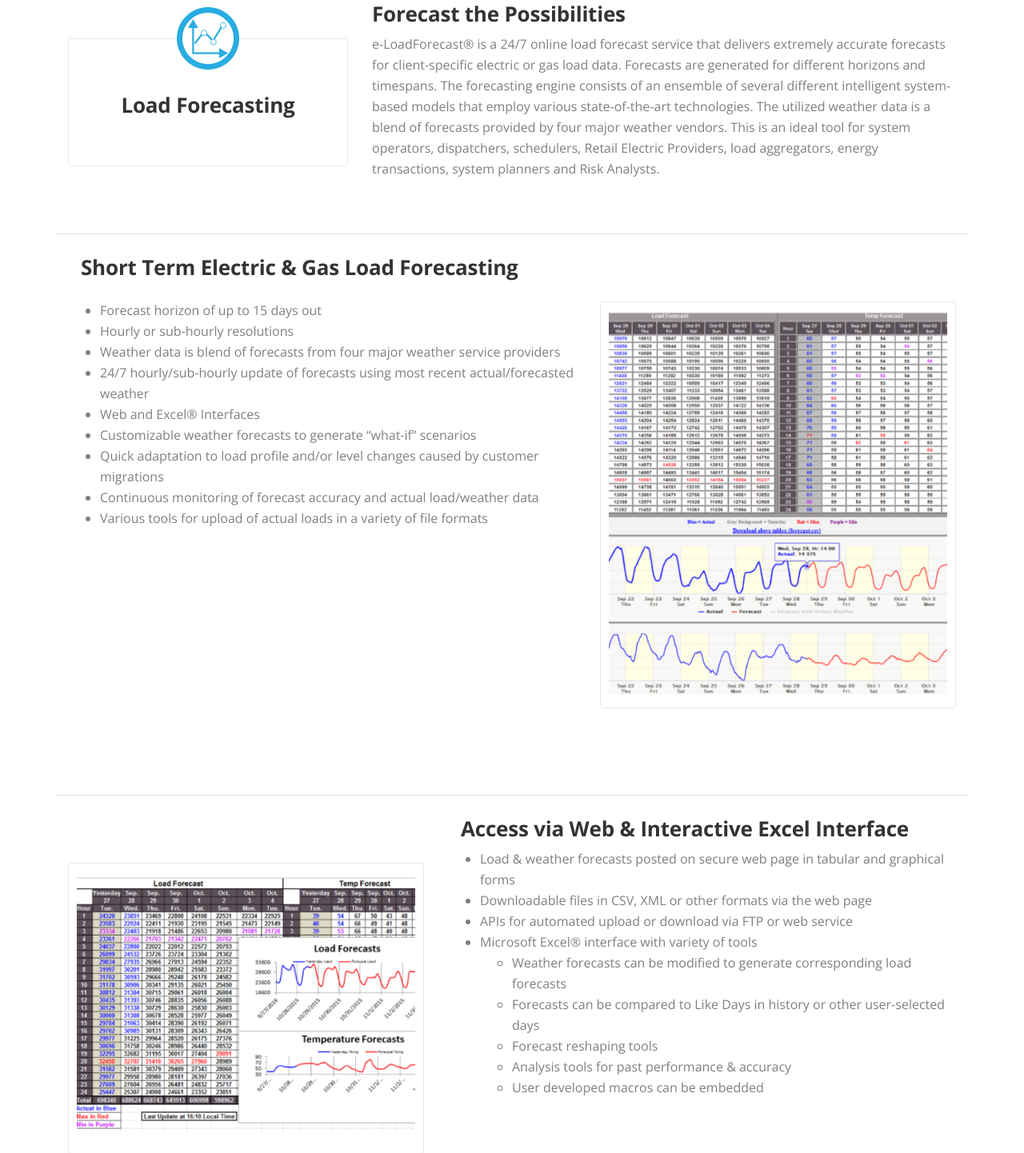
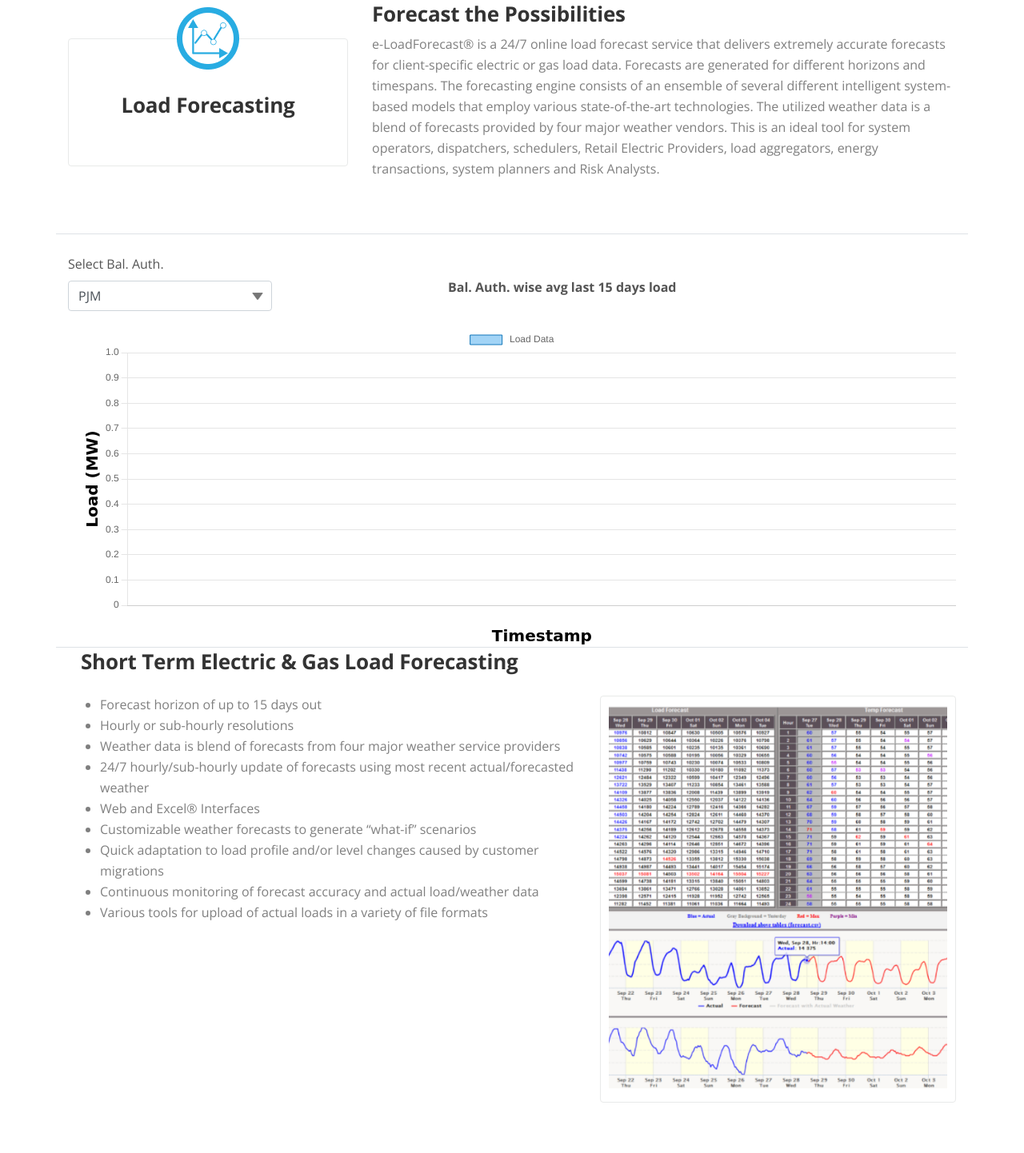
Before and after one commit to git-akratech/foreqast-new, a Flask app: template templates/landing/lord.html in a window 1280 px wide. Shown: the part 312-1754 px from the top of the page at 80% size. Run offline with Flask 2, Linux system fonts and the light colour scheme; the template is opened without the code that fills it, so the values that code supplies are empty; some libraries are stand-ins or nearby versions.

Commit message:
Foreqast- Added bar graph

```diff
--- a/main.py
+++ b/main.py
@@ -16,11 +16,14 @@
 		fin = open('modules/landing/web/landing.py', 'r')
 		landing_web_landing = fin.read()
 
+		fin = open('modules/load_data/common/load_data.py', 'r')
+		load_data_common_load_data = fin.read()
+
 		fin = open('modules/general/app_run.py', 'r')
 		general_app_run = fin.read()
 
 		# integrated all files variables data into the one variable
-		combined_file = general_app_init + landing_web_landing + general_app_run
+		combined_file = general_app_init + landing_web_landing + load_data_common_load_data + general_app_run
 
 		# write entire integrated files in final file
 		fout = open('foreqast.py', 'w')
--- a/templates/landing/lord.html
+++ b/templates/landing/lord.html
@@ -121,6 +121,34 @@
 								<p class="text-black-50">e-LoadForecast® is a 24/7 online load forecast service that delivers extremely accurate forecasts for client-specific electric or gas load data. Forecasts are generated for different horizons and timespans. The forecasting engine consists of an ensemble of several different intelligent system-based models that employ various state-of-the-art technologies. The utilized weather data is a blend of forecasts provided by four major weather vendors. This is an ideal tool for system operators, dispatchers, schedulers, Retail Electric Providers, load aggregators, energy transactions, system planners and Risk Analysts.</p>
 						</div> <!-- end of col -->
 				</div> <!-- end of row -->
+
+				<!-- graph row start -->
+				<form>
+					<div class="row align-items-center">
+						<div class="form-group col-md-3">
+						    <label for="dor_balancing_authority">Select Bal. Auth.</label>
+						    <select class="form-control" id="dor_balancing_authority">
+						      <option value="PJM">PJM</option>
+						      <option>CISO</option>
+						    </select>
+						 </div>
+
+						 <!-- offset div -->
+						 <div class="col-md-2"></div>
+
+						 <div class="col-md-4">
+						 		<label class="control-lable"><b>Bal. Auth. wise avg last 15 days load</b></label>
+						 </div>
+					</div>
+				</form>
+
+				<div class="row border-bottom">
+						<div class="col-md-12" style="height: 400px !important;">
+								<canvas id="load_data_last_15_days_graph"></canvas>
+						</div>
+				</div>
+				<!-- graph row end -->
+
 				<div class="row mb-4 pb-5 border-bottom">
 						<div class="col-sm-7 ">
 								<h3 class="pl-3">Short Term Electric & Gas Load
@@ -259,5 +287,113 @@
 		<script src="static/landing/js/validator.min.js"></script> <!-- Validator.js - Bootstrap plugin that validates forms -->
 		<script src="static/landing/js/scripts.js"></script> <!-- Custom scripts -->
 
+		<!-- chart js -->
+		<script src="https://cdn.jsdelivr.net/npm/chart.js"></script>
+
+		<script type="text/javascript">
+			$( document ).ready(function(e) {
+
+				var initial_bar_graph_data = JSON.parse('{{ bar_graph_data | tojson }}');
+				var bar_graph_15_days_lables = [];
+				var bar_graph_15_days_data = [];
+				var ba_name = ""
+				if(initial_bar_graph_data['status']){
+
+					// convert object into required data format
+					for (const [key, value] of Object.entries(initial_bar_graph_data.data)) {
+						bar_graph_15_days_lables.push(initial_bar_graph_data.data[key]['running_date']);
+						bar_graph_15_days_data.push(initial_bar_graph_data.data[key]['load_data']);
+						ba_name = initial_bar_graph_data.data[key]['ba_name'];
+					}
+
+				}else{
+					alert("for the last 15 days for the load graph data not found ...");
+				}
+
+					const data = {
+						labels: bar_graph_15_days_lables,
+						datasets: [{
+							label: ba_name + ' Load Data',
+							backgroundColor: '#a2d4f6',
+							borderColor: '#1277ba',
+							borderWidth: 1,
+							data: bar_graph_15_days_data,
+							tension: 0.5,
+						}]
+					};
+					let delayed;
+					const config = {
+						type: 'bar',
+						data,
+						options: {
+										scales: {
+										      x: {
+										        display: true,
+										        title: {
+										          display: true,
+										          text: 'Timestamp',
+										          color: 'black',
+										          font: {
+										            family: 'Comic Sans MS',
+										            size: 20,
+										            weight: 'bold',
+										            lineHeight: 1.2,
+										          },
+										          padding: {top: 20, left: 0, right: 0, bottom: 0}
+										        }
+										      },
+										      y: {
+										        display: true,
+										        title: {
+										          display: true,
+										          text: 'Load (MW)',
+										          color: 'black',
+										          font: {
+										            family: 'Comic Sans MS',
+										            size: 20,
+										            weight: 'bold',
+										            lineHeight: 1.2,
+										          },
+										          padding: {top: 20, left: 0, right: 0, bottom: 0}
+										        }
+										      }
+										},
+							 			maintainAspectRatio: false,
+										animation: {
+													onComplete: () => {
+														delayed = true;
+													},
+													delay: (context) => {
+														let delay = 0;
+														if (context.type === 'data' && context.mode === 'default' && !delayed) {
+															delay = context.dataIndex * 600 + context.datasetIndex * 300;
+														}
+														return delay;
+													},
+												},
+										plugins: {
+												tooltip: {
+														callbacks: {
+																label: function(context) {
+																		var label = context.dataset.label + ' = ' + context.parsed.y + ' MW';
+																		return label;
+																}
+														}
+												}
+										}
+								}
+					};
+
+				var load_data_last_15_days_graph = new Chart(
+					document.getElementById('load_data_last_15_days_graph'),
+					config
+				);
+
+				// on change of ba name call the ajax and get the data
+
+			});
+
+		</script>
+
 	</body>
 </html>
```
Also changed, not shown: db_script.sql (+10 -0 lines), modules/general/app_init.py (+12 -0 lines), modules/landing/web/landing.py (+8 -1 lines), modules/load_data/common/load_data.py (added, +31 -0 lines), parse_excel_data_to_database.py (added, +32 -0 lines). Lines whose indentation alone changed are shown as unchanged.
